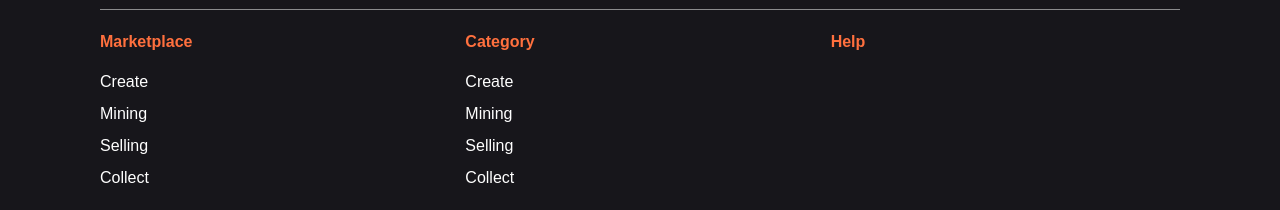
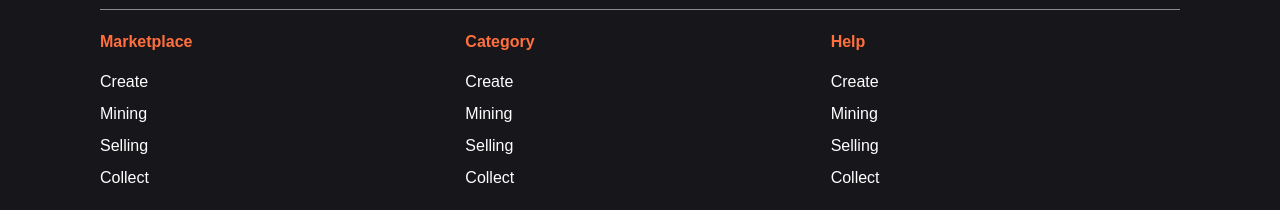
Before and after one commit to HimashaNethmini/Money-NTF-Website, a Next.js app in the folder my-app/: page / in a window 1280 px wide. Shown: the part 4822-5032 px from the top of the page. Built offline with nearby package versions, Linux system fonts and the light colour scheme; a web font is replaced by a local one.

Commit message:
completed footer grid system column 3

```diff
--- a/my-app/app/_components/footer/footer.tsx
+++ b/my-app/app/_components/footer/footer.tsx
@@ -54,6 +54,12 @@ const Footer = () => {
 
                 <div className='text-16 flex flex-col gap-4' >
                     <span className='text-primary font-bold'>Help</span>
+                    <div className="flex flex-col gap-2">
+                        <Link href="/">Create</Link>
+                        <Link href="/">Mining</Link>
+                        <Link href="/">Selling</Link>
+                        <Link href="/">Collect</Link>
+                    </div>
                 </div>
             </div>
         </div>
```
